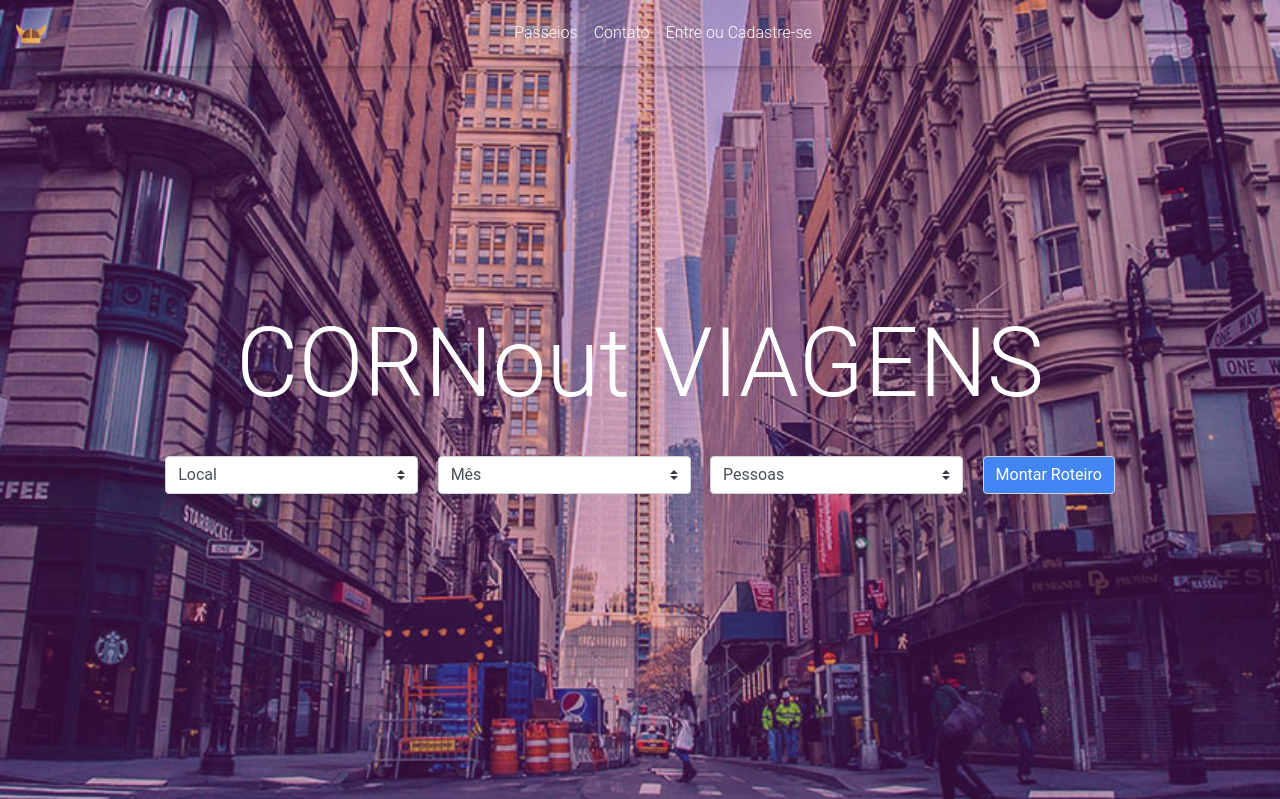
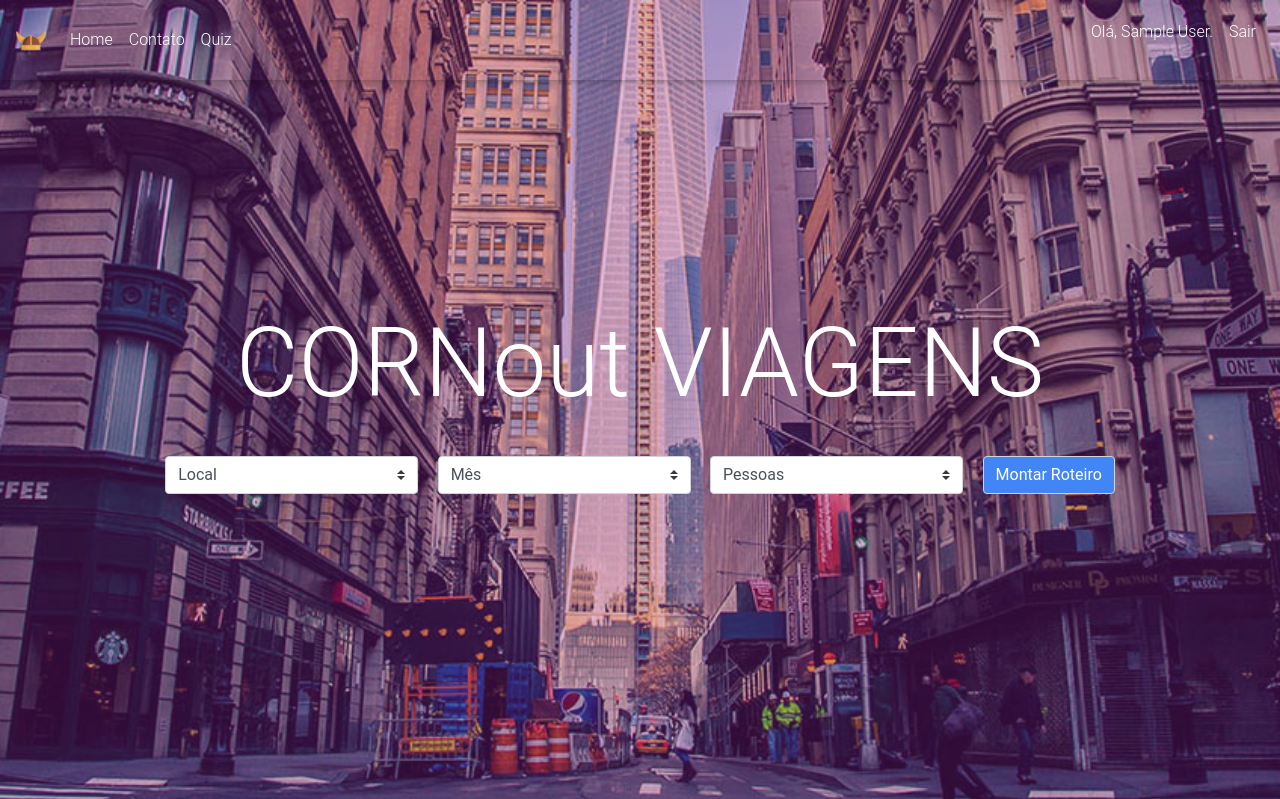
Before and after one commit to renan-ps/miniprojeto-fundamentos, a PHP site: page /index.php in a window 1280 px wide. Shown: the top 799 px of the page. Run offline with PHP 8.4, Linux system fonts and the light colour scheme; the visitor is signed in with stand-in values (Sample User, id 1); some libraries are stand-ins or nearby versions.

Commit message:
Atualiza menu principal

```diff
--- a/app.js
+++ b/app.js
@@ -58,7 +58,10 @@ loginUsuario.addEventListener('submit', function(e){
 		if(data === 'erro1'){
 			alertify.error('Preencha todos os campos.');
 		}else{
-			alertify.success('Logado com sucesso.')
+			alertify.success('Logado com sucesso.');
+			setTimeout(function() {
+    		window.location.href = "index.php";
+			}, 1500);
 		}
 
 	})
--- a/header.php
+++ b/header.php
@@ -201,18 +201,55 @@
 				<span class="navbar-toggler-icon"></span>
 			</button>
 
-			<div class="collapse navbar-collapse justify-content-center" id="navbarSupportedContent">
-				<ul class="navbar-nav  justify-content-center">
-					<li class="nav-item active">
-						<a class="nav-link" href="#">Passeios</a>
+			<div class="collapse navbar-collapse justify-content-start" id="navbarSupportedContent">
+				<ul class="navbar-nav justify-content-start">
+					<li class="nav-item">
+						<a class="nav-link" href="index.php">Home</a>
 					</li>
 					<li class="nav-item">
 						<a class="nav-link" href="#">Contato</a>
 					</li>
+					<?php
+						if(isset($_SESSION['logado'])){
+					?>
 
+					<li class="nav-item">
+						<a class="nav-link" href="quiz.php">Quiz</a>
+					</li>
+
+					<?php } ?>
+
+				</ul>
+			</div>
+
+					<?php
+						if(!isset($_SESSION['logado'])){
+					?>
+			<div class="collapse navbar-collapse justify-content-end " id="navbarSupportedContent">
+				<ul class="navbar-nav">
 					<li class="nav-item">
 						<a class="nav-link" data-toggle="modal" data-target="#modalLRForm">Entre ou Cadastre-se</a>
 					</li>
+					<?php } ?>
 				</ul>
 			</div>
+
+
+			<?php
+				if(isset($_SESSION['logado'])){
+			?>
+			<div class="collapse navbar-collapse justify-content-end " id="navbarSupportedContent">
+				<ul class="navbar-nav  ">
+					<li class="nav-item">
+						<p class="nav-link disabled" href="#">Olá, <?php  echo $_SESSION['nome']; ?>.</p>
+					</li>
+					<li class="nav-item">
+						<a class="nav-link" href="logout.php">Sair</a>
+					</li>
+				</ul>
+			</div>
+			<?php
+				}
+			?>
+
 		</nav>
```
Also changed, not shown: logout.php (added, +8 -0 lines), quiz.php (added, +15 -0 lines), imgs/quiz-salvador.jpeg (added).
